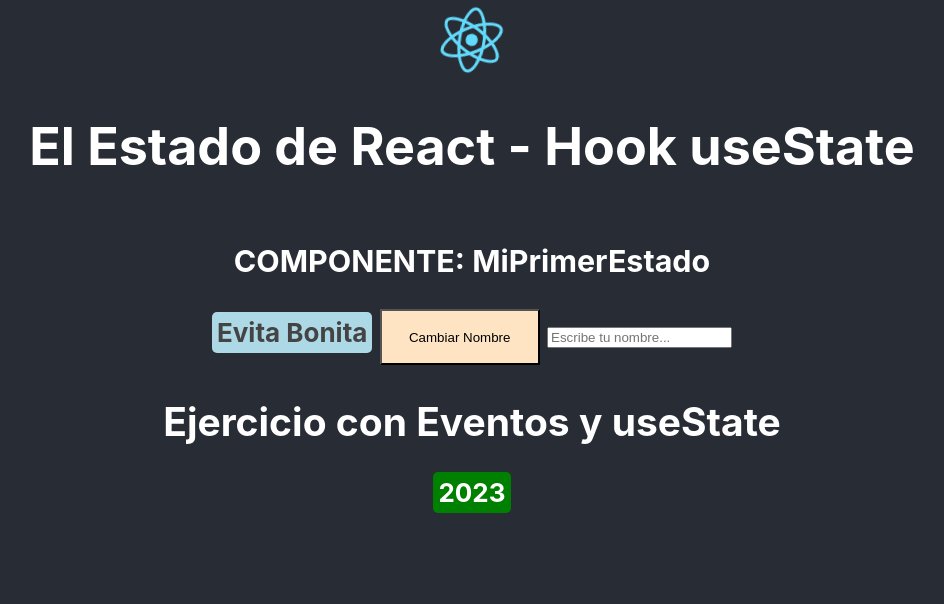
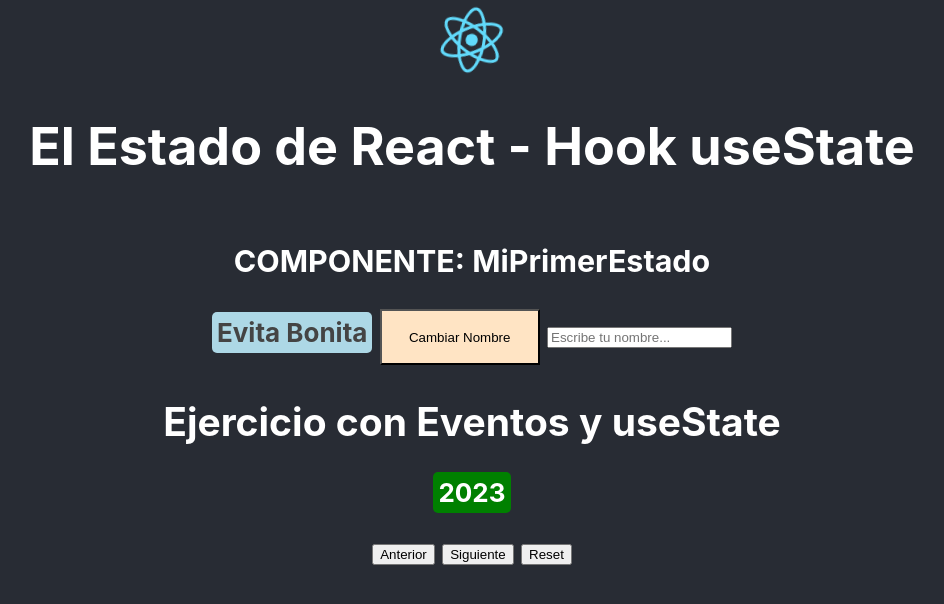
Before and after one commit to VillegasCode/02-use-state, a React (Create React App) app: page / in a window 1280 px wide. Shown: the top 604 px of the page, without its empty margins (168-1112 px from the left). Built offline with nearby package versions, Linux system fonts and the light colour scheme.

Commit message:
We create 3 functions: siguiente, anterior, reset and add us 3 buttons

```diff
--- a/src/components/EjercicioComponent.js
+++ b/src/components/EjercicioComponent.js
@@ -1,12 +1,40 @@
-import React from 'react'
+import React, {useState} from 'react'
 
 export const EjercicioComponent = ({year}) => {
+
+  // Convirtiendo nuestra variable en reactiva
+  const [yearNow, setYearNow] = useState(year);
+
+  // Aumentar el año de 1 en 1
+  const siguiente = e => {
+    setYearNow(yearNow + 1);
+  }
+
+  // Reducir el año de 1 en 1
+  const anterior = e => {
+    setYearNow(yearNow - 1);
+  }
+
+  //Restablecer a año actual
+  const fecha = new Date();
+  let yearActual = e => {
+    yearActual = fecha.getFullYear();
+    setYearNow(yearActual);
+  }
+
   return (
     <div>
         <h2>Ejercicio con Eventos y useState</h2>
         <strong className='label label-green'>
-            {year}
+            {yearNow}
         </strong>
+        <p>
+          <button onClick={anterior}>Anterior</button>
+          &nbsp;
+        <button onClick={siguiente}>Siguiente</button>
+          &nbsp;
+        <button onClick={yearActual}>Reset</button>
+        </p>
     </div>
   )
 }
```
